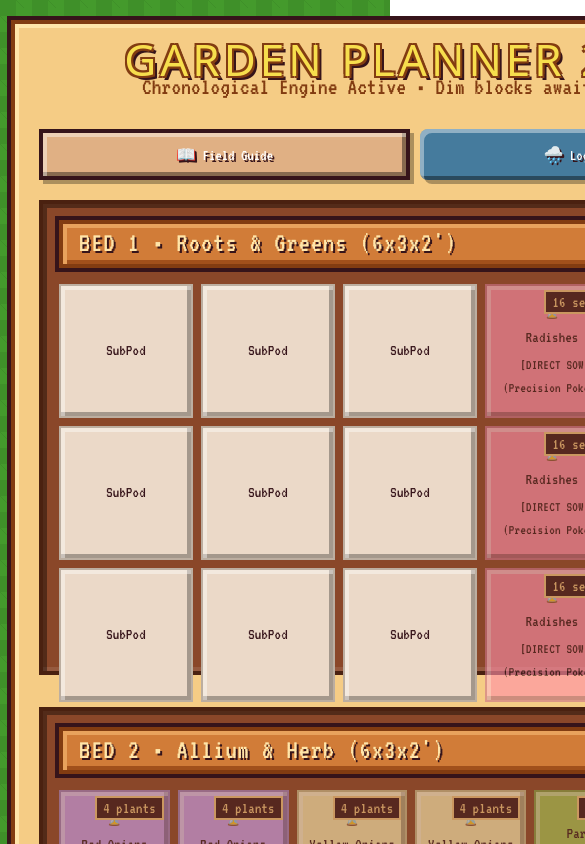
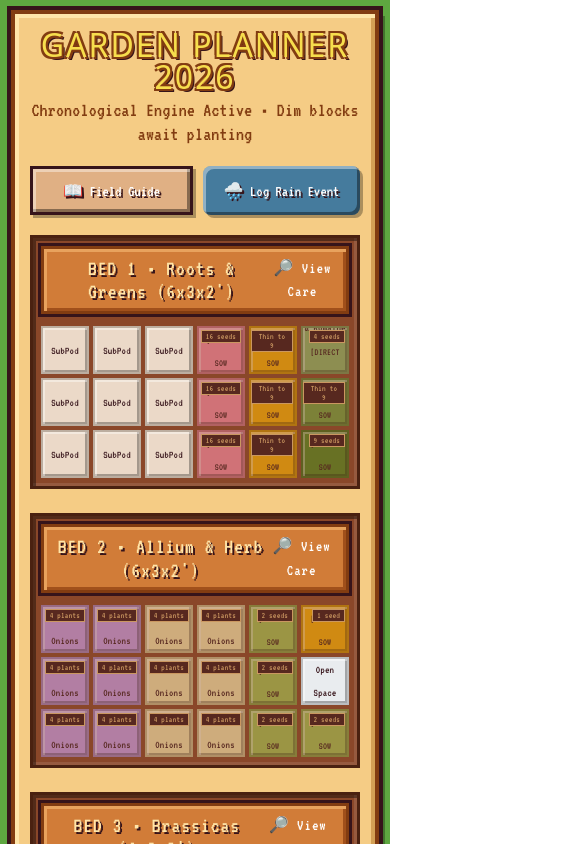
Before and after one commit to nategraves29/garden-planner-2026, a React (Vite) app: page / in a window 390 px wide. Shown: the top 844 px of the page, 585 px wide, since content can reach past the window. Built offline with nearby package versions, Linux system fonts and the light colour scheme; no server answers; the database is empty.

Commit message:
Fixed mobile layout bugs and restored green background

```diff
--- a/src/App.css
+++ b/src/App.css
@@ -1,125 +1,156 @@
 /* ==========================================
-   TRUE STARDEW VALLEY UI OVERHAUL
+   MOBILE-OPTIMIZED STARDEW VALLEY UI
    ========================================== */
 
 @import url('https://fonts.googleapis.com/css2?family=VT323&display=swap');
 
-/* 1. GLOBAL RESET & BASE AESTHETIC */
+/* FIX 1: Prevent horizontal blowout globally */
+*, *::before, *::after {
+  box-sizing: border-box;
+}
+
+/* FIX 2: Stop the white gap and bring back the good green */
+html, body {
+  margin: 0;
+  padding: 0;
+  min-height: 100vh; /* Forces background to fill screen */
+  background-color: #5ea740; /* The requested brighter green */
+  background-image: radial-gradient(#529636 15%, transparent 16%), radial-gradient(#529636 15%, transparent 16%);
+  background-size: 20px 20px;
+  background-position: 0 0, 10px 10px;
+  background-attachment: fixed; /* Keeps background still when scrolling */
+  font-family: 'VT323', monospace;
+  color: #36141a;
+  -webkit-font-smoothing: none;
+  image-rendering: pixelated;
+}
+
 body {
-  margin: 0;
-  padding: 20px 10px;
-  /* Classic Stardew Spring Grass Pattern using gradients */
-  background-color: #3f9029;
-  background-image:
-    linear-gradient(45deg, #449a2c 25%, transparent 25%, transparent 75%, #449a2c 75%, #449a2c),
-    linear-gradient(45deg, #449a2c 25%, transparent 25%, transparent 75%, #449a2c 75%, #449a2c);
-  background-size: 32px 32px;
-  background-position: 0 0, 16px 16px;
-  font-family: 'VT323', monospace;
-  color: #36141a; /* Stardew dark purple/brown text */
-  -webkit-font-smoothing: none;
-  image-rendering: pixelated; /* Forces hard edges */
+  padding: 10px; /* Slimmer outer edge */
 }
 
 /* 2. THE MASTER INVENTORY MENU */
 .container {
+  width: 100%;
   max-width: 800px;
   margin: 0 auto;
-  background-color: #f5cc85; /* Stardew Menu Parchment */
-  /* The Ultimate Pixel Border Hack */
-  border: 4px solid #823c11; /* Inner wood frame */
-  outline: 4px solid #36141a; /* Outer dark outline */
+  background-color: #f5cc85;
+  border: 4px solid #823c11;
+  outline: 4px solid #36141a;
   box-shadow:
-    inset 4px 4px 0px #ffe5a9,  /* Top/Left Highlight */
-    inset -4px -4px 0px #d4a055, /* Bottom/Right Shadow */
-    12px 12px 0px rgba(0,0,0,0.3); /* Hard pixel drop shadow */
-  padding: 24px;
-  box-sizing: border-box;
+    inset 4px 4px 0px #ffe5a9,
+    inset -4px -4px 0px #d4a055,
+    6px 6px 0px rgba(0,0,0,0.3); /* Scaled down drop shadow */
+  padding: 15px; /* Slimmer padding */
 }
 
+/* SCALED DOWN TEXT FOR MOBILE */
 h1 {
   text-align: center;
-  color: #f7de4d; /* Golden text */
+  color: #f7de4d;
   text-shadow:
     -2px -2px 0 #823c11,
      2px -2px 0 #823c11,
     -2px  2px 0 #823c11,
-     2px  2px 0 #823c11, /* Heavy stroke */
-     4px  4px 0 #36141a;  /* Drop shadow */
-  font-size: 56px;
+     2px  2px 0 #823c11,
+     3px  3px 0 #36141a;
+  font-size: 38px; /* Fits on one line */
   margin-top: 0;
   margin-bottom: 5px;
-  letter-spacing: 4px;
+  letter-spacing: 2px;
   text-transform: uppercase;
+  line-height: 1;
 }
 
 .subtitle {
   text-align: center;
-  font-size: 24px;
+  font-size: 20px;
   color: #823c11;
-  margin-bottom: 30px;
+  margin-bottom: 20px;
+  line-height: 1.2;
 }
 
-/* 3. WOODEN SIGNBOARDS (BED HEADERS) */
+/* 9. WEATHER DASHBOARD HUD (Mobile Sized) */
+.weather-board {
+  background-color: #823c11;
+  border: 3px solid #4a2110;
+  outline: 3px solid #36141a;
+  box-shadow:
+    inset 3px 3px 0px #a1501b,
+    inset -3px -3px 0px #36141a,
+    4px 4px 0px rgba(0,0,0,0.3);
+  padding: 10px;
+  margin-bottom: 20px;
+  display: flex;
+  justify-content: space-between; /* Keeps them from overlapping */
+  align-items: center;
+  color: #ffe5a9;
+  text-shadow: 2px 2px 0px #36141a;
+  gap: 5px;
+}
+
+.weather-divider {
+  width: 2px;
+  height: 40px;
+  background-color: #36141a;
+  box-shadow: 1px 0px 0px #a1501b;
+}
+
+.weather-stat { text-align: center; flex: 1; }
+.weather-label { font-size: 14px; color: #e8a25d; text-transform: uppercase; letter-spacing: 1px; }
+.weather-temp { font-size: 22px; margin-top: 2px; font-weight: bold; }
+.weather-desc { font-size: 14px; text-transform: capitalize; }
+
+/* 3. WOODEN SIGNBOARDS */
 .bed-header {
   background-color: #d17c38;
   color: #ffe5a9;
-  padding: 8px 16px;
-  font-size: 28px;
+  padding: 8px 10px;
+  font-size: 22px;
   letter-spacing: 1px;
   text-shadow: 2px 2px 0px #36141a;
-  border: 4px solid #823c11;
-  outline: 4px solid #36141a;
-  box-shadow:
-    inset 4px 4px 0px #e8a25d,
-    inset -4px -4px 0px #a1501b;
-  margin-bottom: 16px;
+  border: 3px solid #823c11;
+  outline: 3px solid #36141a;
+  box-shadow: inset 3px 3px 0px #e8a25d, inset -3px -3px 0px #a1501b;
+  margin-bottom: 12px;
   cursor: pointer;
   display: flex;
   justify-content: space-between;
   align-items: center;
-  /* NO SMOOTH TRANSITIONS - Instant clicky feel */
 }
 
 .bed-header:active {
-  transform: translate(4px, 4px); /* Instant physical press */
-  box-shadow:
-    inset 4px 4px 0px #a1501b,
-    inset -4px -4px 0px #e8a25d; /* Reverses the highlight to simulate indent */
+  transform: translate(3px, 3px);
+  box-shadow: inset 3px 3px 0px #a1501b, inset -3px -3px 0px #e8a25d;
 }
-
-.bed-header-icon {
-  font-size: 18px;
-  color: #fff;
-  text-shadow: none;
-}
+.bed-header-icon { font-size: 16px; color: #fff; text-shadow: none; }
 
 /* 4. HOED DIRT PATCHES (GRIDS) */
 .bed-section {
-  background-color: #8a4729; /* Fresh hoed dirt */
-  padding: 16px;
-  border: 4px solid #4a2110;
-  margin-bottom: 32px;
-  box-shadow:
-    inset 4px 4px 0px rgba(0,0,0,0.4), /* Deep shadow makes it look dug out */
-    inset -4px -4px 0px rgba(255,255,255,0.1);
+  background-color: #8a4729;
+  padding: 8px;
+  border: 3px solid #4a2110;
+  margin-bottom: 24px;
+  box-shadow: inset 3px 3px 0px rgba(0,0,0,0.4), inset -3px -3px 0px rgba(255,255,255,0.1);
 }
 
 .grid-6, .grid-3 {
   display: grid;
-  gap: 8px;
+  gap: 4px; /* Tighter spacing so blocks fit on phone */
 }
 .grid-6 { grid-template-columns: repeat(6, 1fr); }
 .grid-3 { grid-template-columns: repeat(3, 1fr); }
 
 .flex-row {
   display: flex;
-  gap: 20px;
-  margin-bottom: 32px;
+  flex-direction: column; /* FIX 3: Stacks Bed 4, 5, & 6 vertically on phones */
+  gap: 15px;
+  margin-bottom: 24px;
 }
-.flex-col {
-  flex: 1;
+@media (min-width: 601px) {
+  .flex-row { flex-direction: row; }
 }
+.flex-col { flex: 1; }
 
 /* 5. INDIVIDUAL CROP BLOCKS */
 .grid-item {
@@ -129,220 +160,162 @@ h1 {
   justify-content: center;
   align-items: center;
   text-align: center;
-  font-size: 20px;
-  padding: 4px;
+  font-size: 13px; /* Scaled down */
+  padding: 2px;
   cursor: pointer;
-  border: 4px solid #36141a; /* Hard pixel outline */
-  box-shadow:
-    inset 4px 4px 0px rgba(255,255,255,0.4),
-    inset -4px -4px 0px rgba(0,0,0,0.3);
+  border: 2px solid #36141a;
+  box-shadow: inset 2px 2px 0px rgba(255,255,255,0.4), inset -2px -2px 0px rgba(0,0,0,0.3);
   position: relative;
-  /* NO TRANSITION */
+  overflow: hidden; /* Stops text from overflowing block */
+  word-wrap: break-word;
 }
 
 .grid-item:active {
-  transform: translate(4px, 4px);
-  box-shadow:
-    inset 4px 4px 0px rgba(0,0,0,0.4),
-    inset -4px -4px 0px rgba(255,255,255,0.2);
+  transform: translate(2px, 2px);
+  box-shadow: inset 2px 2px 0px rgba(0,0,0,0.4), inset -2px -2px 0px rgba(255,255,255,0.2);
 }
 
 .qty-badge {
   position: absolute;
-  top: 4px;
-  right: 4px;
+  top: 2px;
+  right: 2px;
   background: #36141a;
   color: #f5cc85;
-  font-size: 16px;
-  padding: 2px 6px;
+  font-size: 11px;
+  padding: 1px 4px;
   line-height: 1;
-  border: 2px solid #f5cc85;
+  border: 1px solid #f5cc85;
 }
 
 .method-badge {
-  font-size: 14px;
+  font-size: 10px;
   color: #36141a;
-  margin-top: 4px;
+  margin-top: 2px;
 }
 
 /* 6. NPC DIALOGUE MODALS */
 .modal-overlay {
   position: fixed;
   top: 0; left: 0; right: 0; bottom: 0;
-  background: rgba(0, 0, 0, 0.7); /* Darker overlay */
+  background: rgba(0, 0, 0, 0.7);
   display: flex;
   justify-content: center;
   align-items: center;
-  z-padding: 20px;
+  padding: 10px; /* Prevents edge-to-edge stretching on phones */
   z-index: 1000;
 }
 
 .modal-content {
-  background: #f5cc85; /* Parchment */
-  width: 95%;
+  background: #f5cc85;
+  width: 100%;
   max-width: 500px;
-  max-height: 90vh;
+  max-height: 85vh; /* Prevents pushing off top of screen */
   overflow-y: auto;
   border: 4px solid #823c11;
   outline: 4px solid #36141a;
-  box-shadow:
-    inset 4px 4px 0px #ffe5a9,
-    inset -4px -4px 0px #d4a055,
-    16px 16px 0px rgba(0,0,0,0.6); /* Massive drop shadow */
-  padding: 24px;
-  box-sizing: border-box;
+  box-shadow: inset 3px 3px 0px #ffe5a9, inset -3px -3px 0px #d4a055, 10px 10px 0px rgba(0,0,0,0.6);
+  padding: 15px;
 }
 
 .modal-header {
-  font-size: 36px;
+  font-size: 28px;
   color: #823c11;
-  border-bottom: 4px solid #823c11;
-  padding-bottom: 10px;
-  margin-bottom: 24px;
+  border-bottom: 3px solid #823c11;
+  padding-bottom: 8px;
+  margin-bottom: 20px;
   display: flex;
   justify-content: space-between;
   align-items: center;
-  box-shadow: 0px 4px 0px #d4a055;
+  box-shadow: 0px 3px 0px #d4a055;
 }
 
 /* 7. CHUNKY INTERACTION BUTTONS */
 .close-btn {
   background: #d62828;
   color: #fff;
-  border: 4px solid #36141a;
+  border: 3px solid #36141a;
   font-family: 'VT323', monospace;
-  font-size: 24px;
+  font-size: 20px;
   cursor: pointer;
-  width: 44px;
-  height: 44px;
-  box-shadow: inset 4px 4px 0px rgba(255,255,255,0.4), inset -4px -4px 0px rgba(0,0,0,0.4);
+  width: 36px;
+  height: 36px;
+  box-shadow: inset 2px 2px 0px rgba(255,255,255,0.4), inset -2px -2px 0px rgba(0,0,0,0.4);
 }
 
 .close-btn:active {
-  transform: translate(4px, 4px);
-  box-shadow: inset 4px 4px 0px rgba(0,0,0,0.6);
+  transform: translate(2px, 2px);
+  box-shadow: inset 2px 2px 0px rgba(0,0,0,0.6);
 }
 
 .action-buttons {
   display: flex;
-  gap: 12px;
-  margin-bottom: 24px;
+  gap: 10px;
+  margin-bottom: 20px;
 }
 
 .btn-action {
   flex: 1;
-  padding: 12px;
-  font-size: 24px;
+  padding: 10px;
+  font-size: 20px;
   font-family: 'VT323', monospace;
   color: white;
   text-shadow: 2px 2px 0px #36141a;
-  border: 4px solid #36141a;
-  box-shadow:
-    inset 4px 4px 0px rgba(255,255,255,0.4),
-    inset -4px -4px 0px rgba(0,0,0,0.4),
-    4px 4px 0px rgba(0,0,0,0.3);
+  border: 3px solid #36141a;
+  box-shadow: inset 3px 3px 0px rgba(255,255,255,0.4), inset -3px -3px 0px rgba(0,0,0,0.4), 3px 3px 0px rgba(0,0,0,0.3);
   cursor: pointer;
+  margin: 0; /* Clear default button margins */
 }
 
 .btn-action:active {
-  transform: translate(4px, 4px);
-  box-shadow:
-    inset 4px 4px 0px rgba(0,0,0,0.5),
-    0px 0px 0px rgba(0,0,0,0);
+  transform: translate(3px, 3px);
+  box-shadow: inset 3px 3px 0px rgba(0,0,0,0.5), 0px 0px 0px rgba(0,0,0,0);
 }
 
-/* Specific button colors mapped to Stardew items */
-.water { background-color: #278cc0; } /* Watering can blue */
-.feed { background-color: #659c36; } /* Fertilizer green */
+.water { background-color: #278cc0; }
+.feed { background-color: #659c36; }
 
 /* 8. DATA ROWS & INFO BOXES */
 .status-box {
-  background: #d4a055; /* Darker parchment */
-  border: 4px solid #823c11;
-  padding: 12px;
+  background: #d4a055;
+  border: 3px solid #823c11;
+  padding: 10px;
   text-align: center;
-  font-size: 22px;
-  margin-bottom: 24px;
-  box-shadow: inset 4px 4px 0px rgba(0,0,0,0.1);
+  font-size: 18px;
+  margin-bottom: 20px;
+  box-shadow: inset 3px 3px 0px rgba(0,0,0,0.1);
   color: #36141a;
 }
 
-.status-box p { margin: 6px 0; }
+.status-box p { margin: 4px 0; }
 
 .data-row {
   display: flex;
   justify-content: space-between;
-  border-bottom: 4px dotted #d4a055;
-  padding: 10px 0;
-  font-size: 24px;
+  border-bottom: 3px dotted #d4a055;
+  padding: 8px 0;
+  font-size: 18px;
 }
 
 .info-box {
-  background: #ffe5a9; /* Very light parchment for reading */
-  border: 4px solid #823c11;
-  padding: 16px;
-  margin-top: 16px;
-  font-size: 22px;
+  background: #ffe5a9;
+  border: 3px solid #823c11;
+  padding: 12px;
+  margin-top: 12px;
+  font-size: 18px;
   line-height: 1.2;
 }
 
 .info-box-title {
-  font-size: 28px;
-  margin-bottom: 8px;
+  font-size: 22px;
+  margin-bottom: 6px;
   color: #823c11;
 }
 
-/* RESPONSIVENESS FOR PHONES */
-@media (max-width: 600px) {
-  .flex-row { flex-direction: column; }
-  h1 { font-size: 44px; }
-  .grid-item { font-size: 16px; }
-  .btn-action { font-size: 20px; }
+/* ULTRA TIGHT MOBILE SCALING */
+@media (max-width: 400px) {
+  h1 { font-size: 32px; }
+  .weather-temp { font-size: 18px; }
+  .btn-action { font-size: 16px; padding: 6px; }
+  .grid-item { font-size: 11px; }
+  .qty-badge { font-size: 9px; }
 }
-
-/* 9. WEATHER DASHBOARD HUD */
-.weather-board {
-  background-color: #823c11; /* Dark wood base */
-  border: 4px solid #4a2110;
-  outline: 4px solid #36141a;
-  box-shadow:
-    inset 4px 4px 0px #a1501b, /* Highlight */
-    inset -4px -4px 0px #36141a, /* Shadow */
-    8px 8px 0px rgba(0,0,0,0.3); /* Drop shadow */
-  padding: 16px;
-  margin-bottom: 24px;
-  display: flex;
-  justify-content: space-around;
-  align-items: center;
-  color: #ffe5a9; /* Light parchment text */
-  text-shadow: 2px 2px 0px #36141a;
-}
-
-.weather-divider {
-  width: 4px;
-  height: 48px;
-  background-color: #36141a;
-  box-shadow: 2px 0px 0px #a1501b; /* Carved wood effect */
-}
-
-.weather-stat {
-  text-align: center;
-}
-
-.weather-label {
-  font-size: 18px;
-  color: #e8a25d;
-  text-transform: uppercase;
-  letter-spacing: 1px;
-}
-
-.weather-temp {
-  font-size: 32px;
-  margin-top: 4px;
-  font-weight: bold;
-}
-
-.weather-desc {
-  font-size: 18px;
-  text-transform: capitalize;
-}
```
